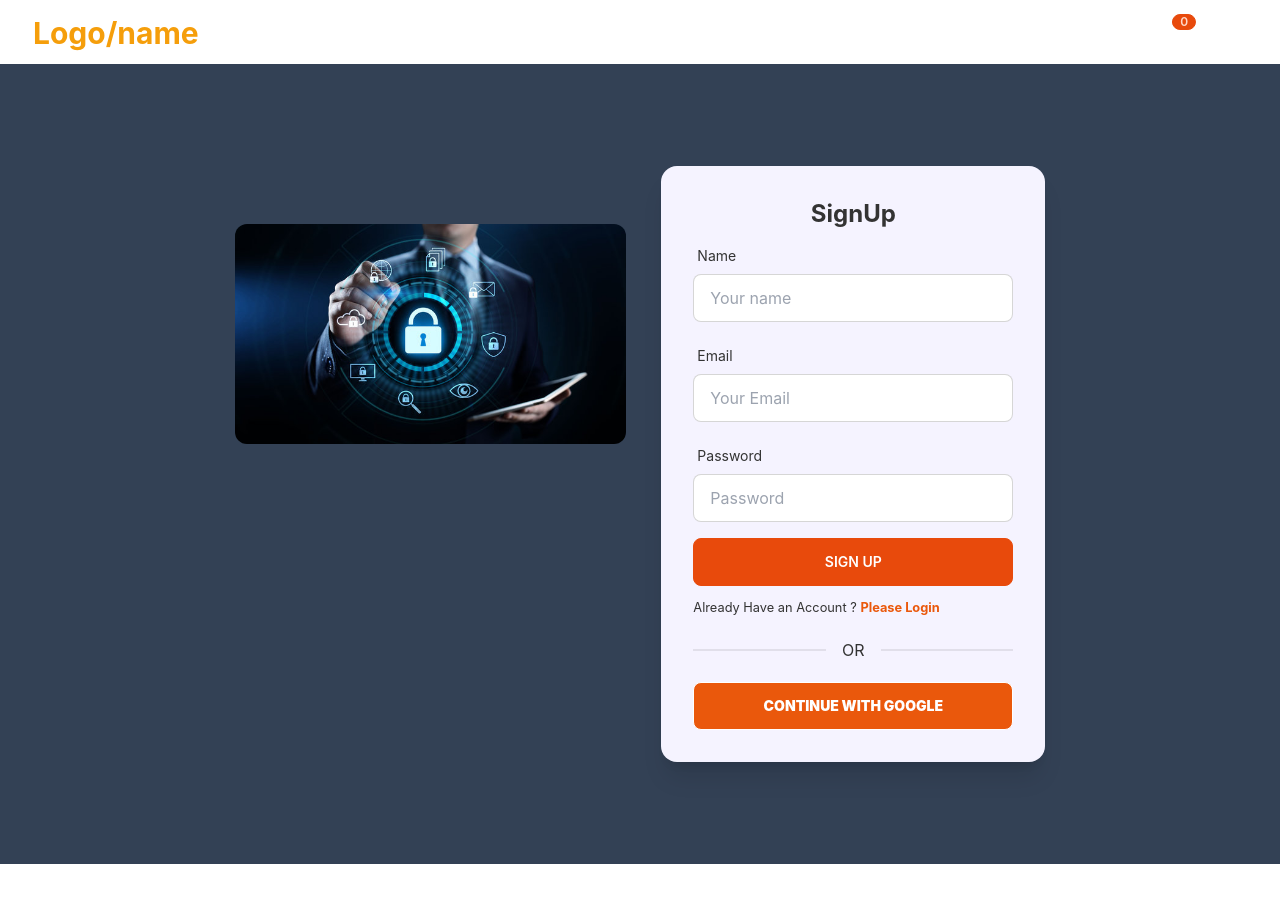
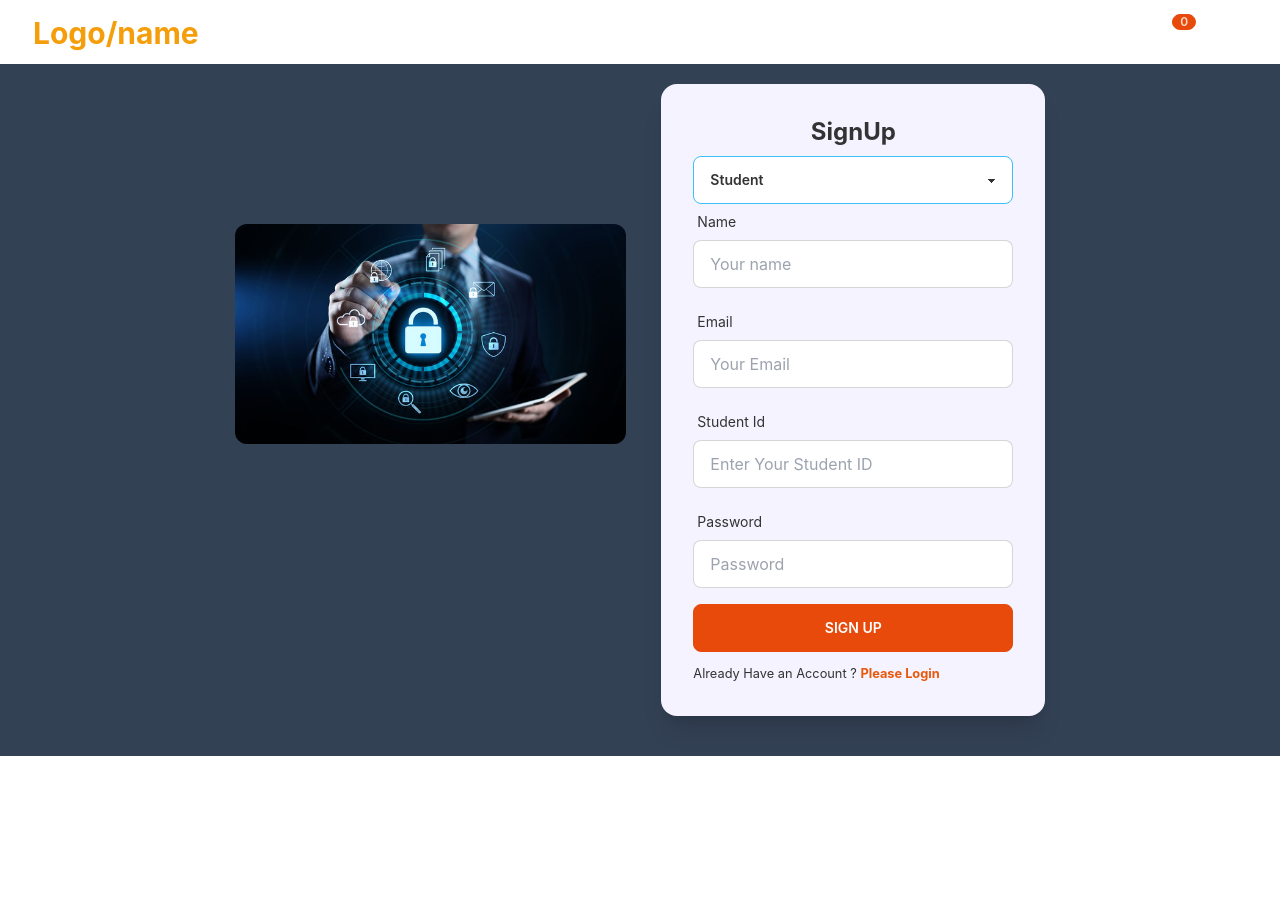
Before and after one commit to dipankar11137/Counseling-Management-System-Client, a React (Create React App) app: page /createAccount in a window 1280 px wide. Shown: the top 902 px of the page. Built offline with nearby package versions, Linux system fonts and the light colour scheme; no server answers.

Commit message:
edit sign up

```diff
--- a/src/App.js
+++ b/src/App.js
@@ -12,8 +12,9 @@ import NotFound from "./Components/Share/NotFound";
 function App() {
   return (
     <div>
-      {/* <CreateAccount /> */}
-      <Navbar />
+      <div className="sticky top-0 z-50">
+        <Navbar />
+      </div>
       <Routes>
         <Route path="/" element={<Home />}></Route>
         <Route path="/createAccount" element={<CreateAccount />}></Route>
--- a/src/Components/Login/CreateAccount.js
+++ b/src/Components/Login/CreateAccount.js
@@ -1,5 +1,5 @@
 import { createUserWithEmailAndPassword, updateProfile } from "firebase/auth";
-import React from "react";
+import React, { useState } from "react";
 import {
   useCreateUserWithEmailAndPassword,
   useSignInWithGoogle,
@@ -12,6 +12,8 @@ import auth from "../../firebase.init";
 import login from "../../Images/Login/login.jpg";
 
 const CreateAccount = () => {
+  const [role, setRole] = useState("Student");
+  console.log(role);
   const [signInWithGoogle, gUser, gLoading, gError] = useSignInWithGoogle(auth);
   const {
     register,
@@ -33,7 +35,10 @@ const CreateAccount = () => {
     navigate("/");
   }
 
-  const createDBUser = (name, email) => {
+  const createDBUser = (name, email, iId) => {
+    const profile = { name, email, iId, role };
+    console.log(profile);
+
     // fetch(`https://boxberry.onrender.com/create-user/${email}`, {
     //   method: "PUT",
     //   headers: {
@@ -48,27 +53,38 @@ const CreateAccount = () => {
   };
 
   const onSubmit = (data) => {
-    // console.log(data.email, data.password, data.name);
-    createUserWithEmailAndPassword(data.email, data.password);
-    updateProfile({ displayName: data.name });
-    createDBUser(data.name, data.email);
-    toast.success("Updated profile");
-    navigate("/");
+    // createUserWithEmailAndPassword(data.email, data.password);
+    // updateProfile({ displayName: data.name });
+    createDBUser(data.name, data.email, data.iId);
+    // toast.success("Updated profile");
+    // navigate("/");
   };
   return (
-    <div className="flex justify-center h-screen bg-slate-700">
+    <div className="flex justify-center  bg-slate-700">
       <div className="w-4/12 pt-40">
         <img className="w-11/12 rounded-xl" src={login} alt="" />
       </div>
-      <div className="flex h-screen justify-center items-center  ">
+      <div className="flex mt-5 mb-10 justify-center items-center  ">
         <div className="card w-96 shadow-xl bg-violet-50">
-          <div className="card-body">
+          <div className="card-body ">
             <h2 className="text-center text-2xl font-bold">SignUp</h2>
 
             <form onSubmit={handleSubmit(onSubmit)}>
+              {/* Teacher Or student */}
+              <select
+                onChange={(e) => setRole(e.target.value)}
+                className="select select-info w-full max-w-xs"
+              >
+                <option disabled selected>
+                  Student
+                </option>
+                <option>Teacher</option>
+                <option>Student</option>
+              </select>
+              {/* name */}
               <div className="form-control w-full max-w-xs">
                 <label className="label">
-                  <span className="label-text">Name</span>
+                  <span className="label-text ">Name</span>
                 </label>
                 <input
                   type="text"
@@ -89,6 +105,7 @@ const CreateAccount = () => {
                   )}
                 </label>
               </div>
+              {/* Email */}
               <div className="form-control w-full max-w-xs">
                 <label className="label">
                   <span className="label-text">Email</span>
@@ -121,6 +138,67 @@ const CreateAccount = () => {
                   )}
                 </label>
               </div>
+              {/* Id */}
+              {role === "Student" ? (
+                <div className="form-control w-full max-w-xs">
+                  <label className="label">
+                    <span className="label-text">Student Id</span>
+                  </label>
+                  <input
+                    type="number"
+                    placeholder="Enter Your Student ID"
+                    className="input input-bordered bg-white w-full max-w-xs"
+                    {...register("iId", {
+                      required: {
+                        value: true,
+                        message: "ID is Required",
+                      },
+                    })}
+                  />
+                  <label className="label">
+                    {errors.iId?.type === "required" && (
+                      <span className="label-text-alt text-red-500">
+                        {errors.iId.message}
+                      </span>
+                    )}
+                    {errors.iId?.type === "minLength" && (
+                      <span className="label-text-alt text-red-500">
+                        {errors.iId.message}
+                      </span>
+                    )}
+                  </label>
+                </div>
+              ) : (
+                <div className="form-control w-full max-w-xs">
+                  <label className="label">
+                    <span className="label-text">Teacher Id</span>
+                  </label>
+                  <input
+                    type="number"
+                    placeholder="Enter Your Teachers ID"
+                    className="input input-bordered bg-white w-full max-w-xs"
+                    {...register("iId", {
+                      required: {
+                        value: true,
+                        message: "ID is Required",
+                      },
+                    })}
+                  />
+                  <label className="label">
+                    {errors.iId?.type === "required" && (
+                      <span className="label-text-alt text-red-500">
+                        {errors.iId.message}
+                      </span>
+                    )}
+                    {errors.iId?.type === "minLength" && (
+                      <span className="label-text-alt text-red-500">
+                        {errors.iId.message}
+                      </span>
+                    )}
+                  </label>
+                </div>
+              )}
+              {/* password */}
               <div className="form-control w-full max-w-xs">
                 <label className="label">
                   <span className="label-text">Password</span>
@@ -133,10 +211,6 @@ const CreateAccount = () => {
                     required: {
                       value: true,
                       message: "Password is Required",
-                    },
-                    minLength: {
-                      value: 6,
-                      message: "Must be 6 characters or longer",
                     },
                   })}
                 />
@@ -168,13 +242,6 @@ const CreateAccount = () => {
                 </Link>
               </small>
             </p>
-            <div className="divider">OR</div>
-            <button
-              onClick={() => signInWithGoogle()}
-              className="btn btn-outline font-black bg-orange-600 text-white"
-            >
-              Continue With Google
-            </button>
           </div>
         </div>
       </div>
```
